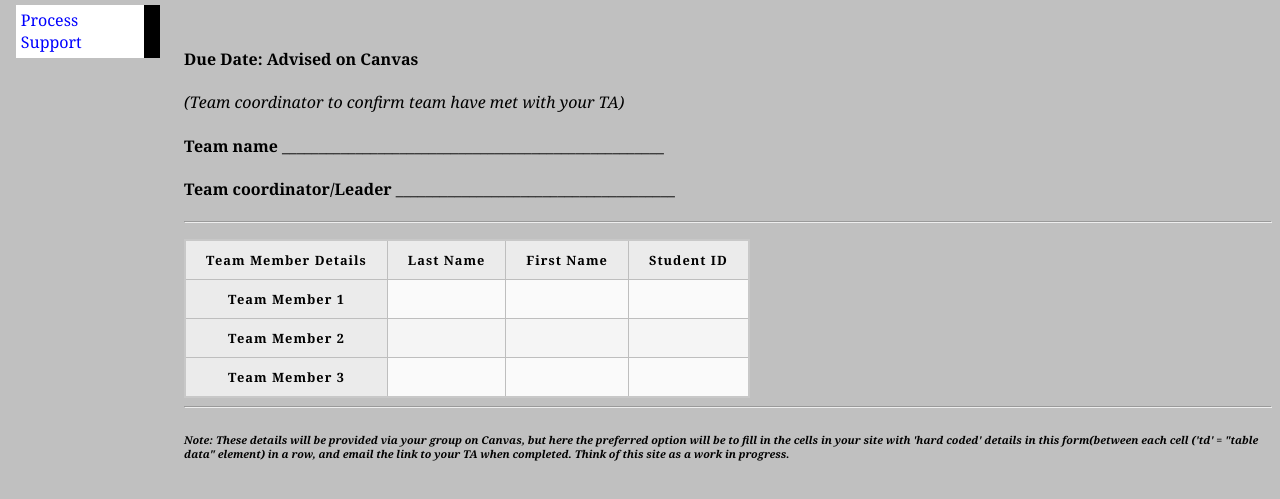
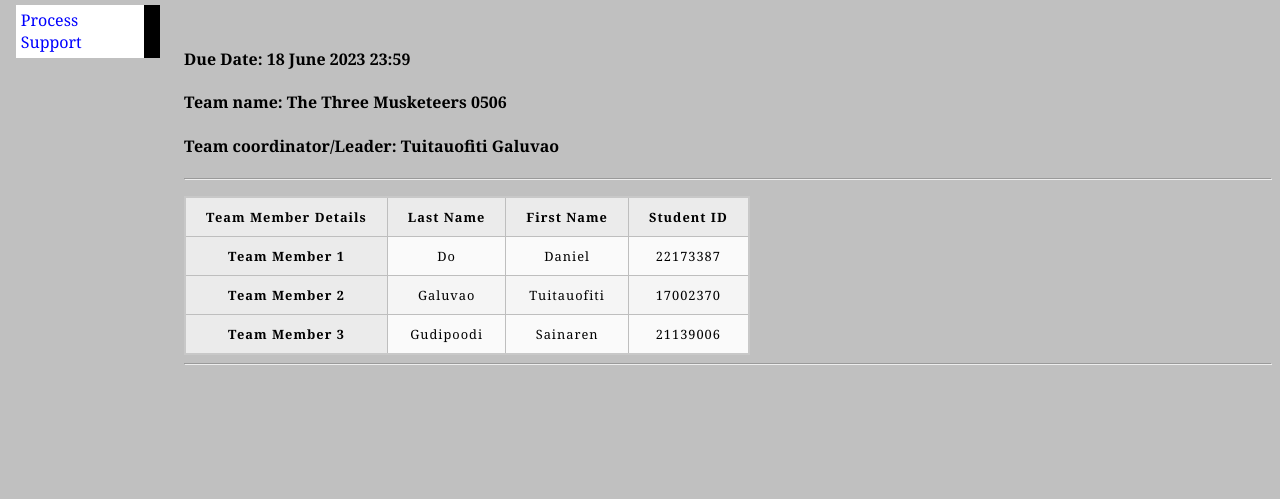
Before and after one commit to dannypp69/COMP501-Assignment-3, a plain HTML site: page CTiS-2023_1/misc/team-formation.html in a window 1280 px wide. Shown: the part 75-574 px from the top of the page. Drawn offline with Linux system fonts and the light colour scheme.

Commit message:
Update team-formation.html

```diff
--- a/CTiS-2023_1/misc/team-formation.html
+++ b/CTiS-2023_1/misc/team-formation.html
@@ -17,11 +17,11 @@
 
 <h1>Team Formation Form</h1><br>
 
-<h4>Due Date:  Advised on Canvas  </h4><p><em>(Team coordinator to confirm team have met with your TA)</em></p>
+<h4>Due Date: 18 June 2023 23:59 </h4>
 
-<h4><p>Team name ____________________________________________________</p></h4>
+<h4><p>Team name: The Three Musketeers 0506</p></h4>
 
-<h4><p>Team coordinator/Leader ______________________________________</p></h4>
+<h4><p>Team coordinator/Leader: Tuitauofiti Galuvao</p></h4>
 
 <table>
     <p>
@@ -33,29 +33,26 @@
         <th scope="col" class="id">Student ID</th>
 
     </tr>
-	<hr />
+	<hr/>
 	</p>
-
-	<p align = "left"</p>
 		<th scope="row">Team Member 1</th>
-		<td></td>
-		<td></td>
-        <td></td>
+		<td>Do</td>
+		<td>Daniel</td>
+        <td>22173387</td>
 
    </tr>
-	<p align = "left"</p>
+
 	<th scope="row">Team Member 2</th>
-        <td></td>
-		<td></td>
-        <td></td>
-
+        <td>Galuvao</td>
+		<td>Tuitauofiti</td>
+        <td>17002370</td>
 
     </tr>
+
 	<th scope="row">Team Member 3</th>
-        <td></td>
-		<td></td>
-        <td></td>
-
+        <td>Gudipoodi</td>
+		<td>Sainaren</td>
+        <td>21139006</td>
 
     </tr>
 
@@ -64,7 +61,6 @@
 
 
 <hr/>
-<p><h6><em>Note: These details will be provided via your group on Canvas, but here the preferred option will be to fill in the cells in your site with 'hard coded' details in this form(between each cell ('td' = "table data" element) in a row, and email the link to your TA when completed.  Think of this site as a work in progress.</p></h6></em>
 
 </body>
 </html>
```
